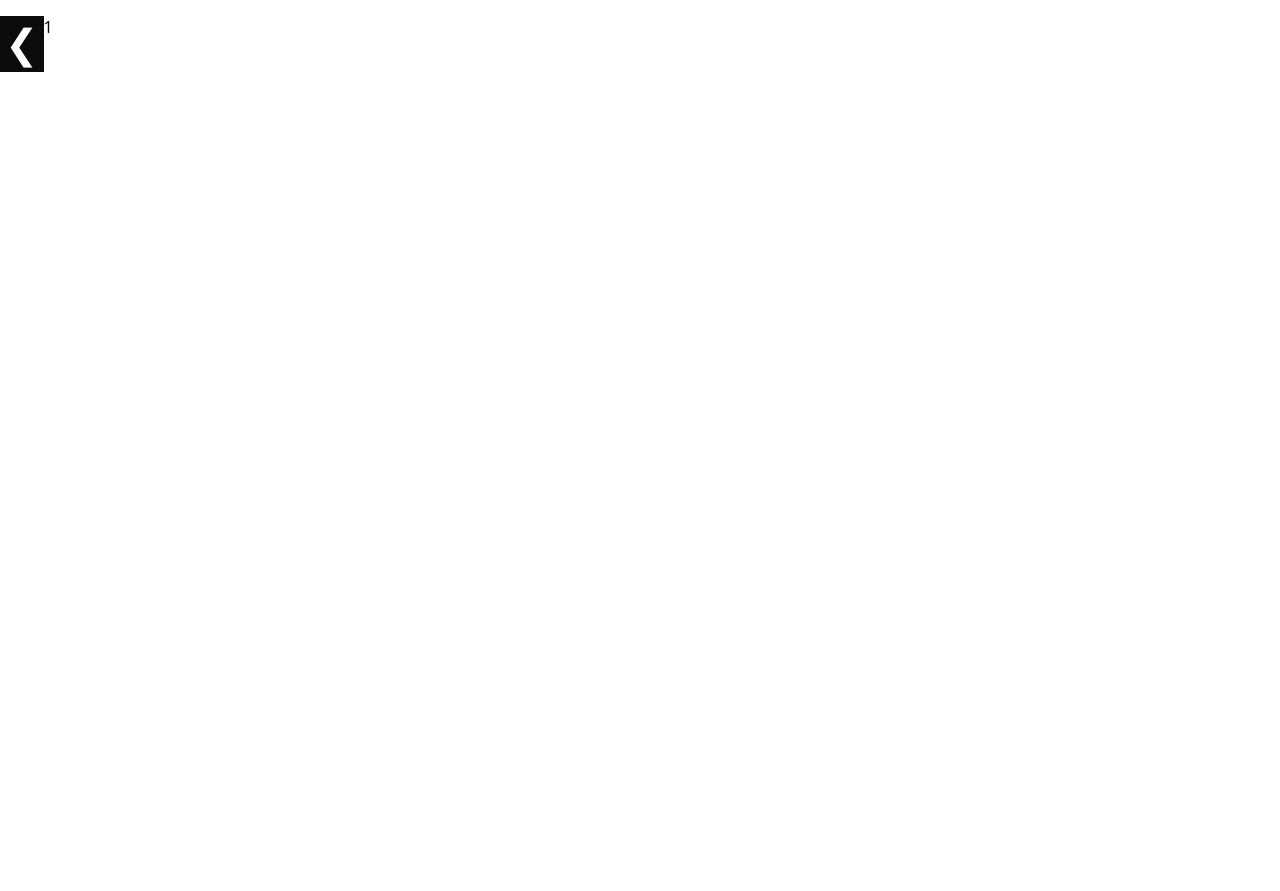
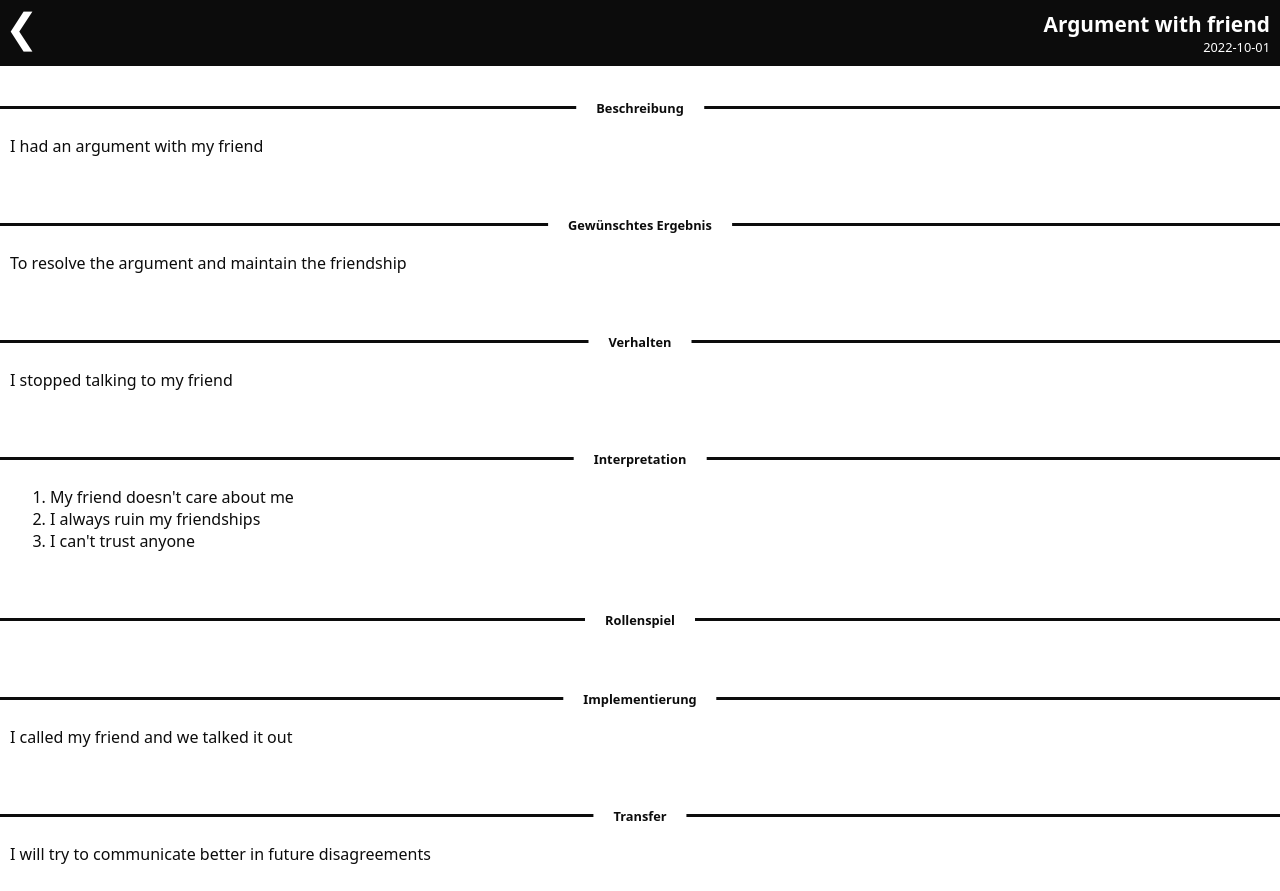
Before and after one commit to vaupunkt/cbaspCompanion, a Next.js app: page /entries/1 in a window 1280 px wide. Before the commit the page ends 800 px from the top, so only its background shows below. Built offline with nearby package versions, Linux system fonts and the light colour scheme.

Commit message:
get all entries working + routing

```diff
--- a/components/Entry/index.js
+++ b/components/Entry/index.js
@@ -16,8 +16,7 @@ export default function Entry({ data }) {
   } = data;
   return (
     <>
-      <p>Entry {data.id}</p>
-      {/* <EntryHeader title={title} date={date}></EntryHeader>
+      <EntryHeader title={title} date={date}></EntryHeader>
       <EntryContent>
         <ContentHeadline>Beschreibung</ContentHeadline>
         <p>{description}</p>
@@ -49,7 +48,7 @@ export default function Entry({ data }) {
       <EntryContent>
         <ContentHeadline>Transfer</ContentHeadline>
         <p>{transfer}</p>
-      </EntryContent> */}
+      </EntryContent>
     </>
   );
 }
--- a/package.json
+++ b/package.json
@@ -12,7 +12,7 @@
   "dependencies": {
     "eslint": "8.44.0",
     "eslint-config-next": "13.4.8",
-    "next": "13.4.8",
+    "next": "^13.4.9",
     "react": "18.2.0",
     "react-dom": "18.2.0",
     "styled-components": "^6.0.2"
--- a/pages/entries/[id].js
+++ b/pages/entries/[id].js
@@ -2,19 +2,24 @@ import BackButton from "@/components/BackButton";
 import Entry from "@/components/Entry";
 import placeholderEntries from "@/lib/placeholderEntries";
 import { useRouter } from "next/router";
-import { useState } from "react";
+import { useEffect, useState } from "react";
 
 export default function EntryPage() {
   const router = useRouter();
-  const { id } = router.query;
-  const entry = placeholderEntries.find(
-    (placeholderEntry) => placeholderEntry.id === id
-  );
+
+  const [entry, setEntry] = useState("");
+  const [id, setId] = useState("");
+  useEffect(() => {
+    setId(router.query.id);
+    setEntry(
+      placeholderEntries.find((placeholderEntry) => placeholderEntry.id === id)
+    );
+  });
 
   return (
     <>
       <BackButton />
-      <Entry data={entry}></Entry>
+      {entry && <Entry data={entry} />}
     </>
   );
 }
```
Also changed, not shown: 1 other file (tests, documents, lock files or other folders).
